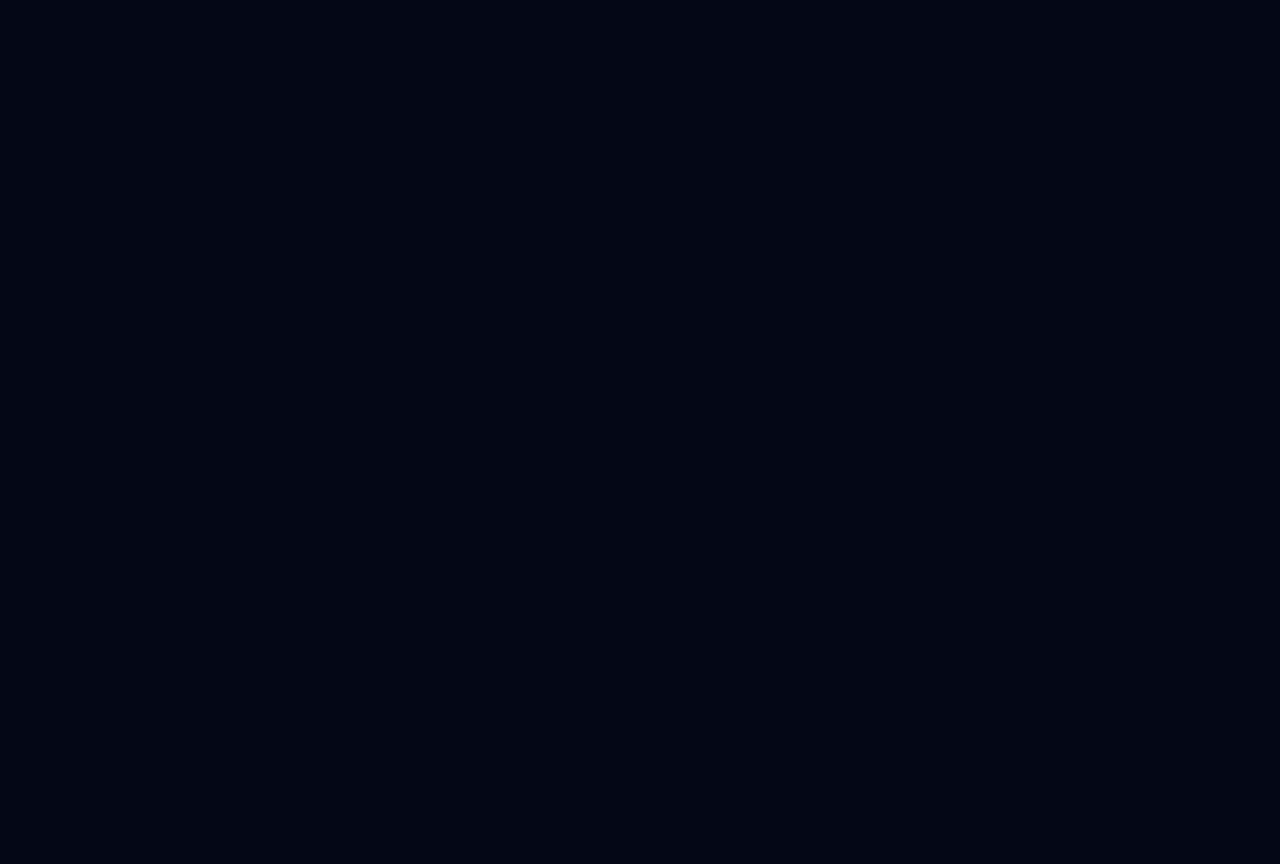
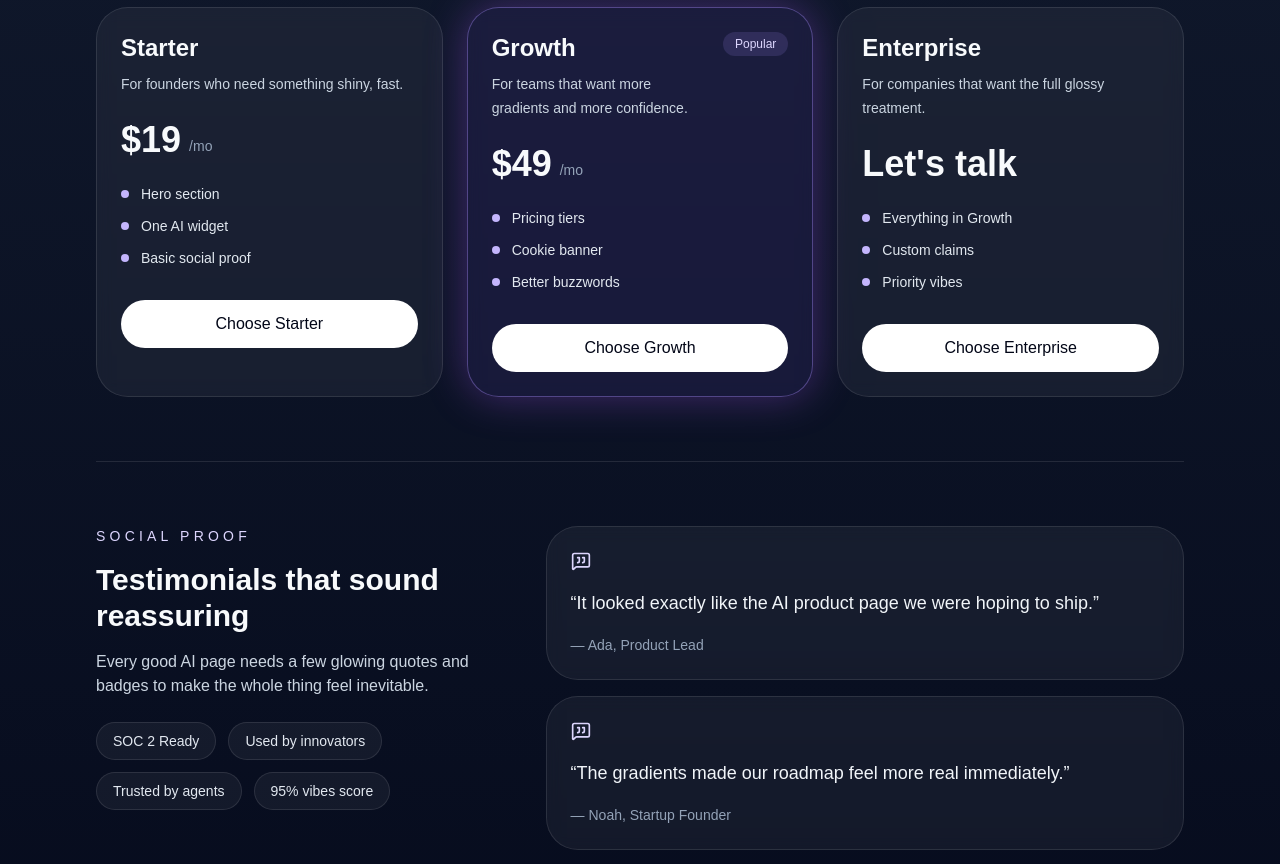
Before and after one commit to Han2-Ro/every-website, a Next.js app: page / in a window 1280 px wide. Shown: the part 1880-2744 px from the top of the page. Before the commit the page ends 1759 px from the top, so only its background shows below. Built offline with nearby package versions, Linux system fonts and the light colour scheme.

Commit message:
feat: add pricing and social proof sections

```diff
--- a/app/page.tsx
+++ b/app/page.tsx
@@ -4,6 +4,7 @@ import {
   Bot,
   Cloud,
   LayoutDashboard,
+  MessageSquareQuote,
   ShieldCheck,
   Sparkles,
 } from "lucide-react";
@@ -35,6 +36,51 @@ const stack = [
   "Coolify-ready deployment",
 ];
 
+const pricingPlans = [
+  {
+    name: "Starter",
+    price: "$19",
+    description: "For founders who need something shiny, fast.",
+    features: ["Hero section", "One AI widget", "Basic social proof"],
+  },
+  {
+    name: "Growth",
+    price: "$49",
+    description: "For teams that want more gradients and more confidence.",
+    features: ["Pricing tiers", "Cookie banner", "Better buzzwords"],
+    featured: true,
+  },
+  {
+    name: "Enterprise",
+    price: "Let's talk",
+    description: "For companies that want the full glossy treatment.",
+    features: ["Everything in Growth", "Custom claims", "Priority vibes"],
+  },
+];
+
+const testimonials = [
+  {
+    quote:
+      "It looked exactly like the AI product page we were hoping to ship.",
+    name: "Ada, Product Lead",
+  },
+  {
+    quote: "The gradients made our roadmap feel more real immediately.",
+    name: "Noah, Startup Founder",
+  },
+  {
+    quote: "We sold the demo before the backend was even a conversation.",
+    name: "Mila, Growth",
+  },
+];
+
+const trustBadges = [
+  "SOC 2 Ready",
+  "Used by innovators",
+  "Trusted by agents",
+  "95% vibes score",
+];
+
 export default function Home() {
   return (
     <main className="min-h-screen bg-[radial-gradient(circle_at_top,rgba(168,85,247,0.25),transparent_35%),linear-gradient(180deg,#020617_0%,#0f172a_55%,#020617_100%)] text-slate-50">
@@ -51,8 +97,11 @@ export default function Home() {
             <a href="#stack" className="transition hover:text-white">
               Stack
             </a>
-            <a href="#deploy" className="transition hover:text-white">
-              Deploy
+            <a href="#pricing" className="transition hover:text-white">
+              Pricing
+            </a>
+            <a href="#social" className="transition hover:text-white">
+              Social proof
             </a>
           </nav>
         </header>
@@ -198,6 +247,149 @@ export default function Home() {
           </div>
         </section>
 
+        <section
+          id="pricing"
+          className="border-t border-white/10 py-16"
+        >
+          <div className="max-w-2xl">
+            <p className="text-sm uppercase tracking-[0.3em] text-violet-200">
+              Pricing
+            </p>
+            <h2 className="mt-3 text-3xl font-semibold">
+              Subscription tiers for maximum confidence
+            </h2>
+            <p className="mt-4 text-slate-300">
+              The pricing section keeps the parody honest: multiple plans,
+              escalating promises, and one obvious best choice.
+            </p>
+          </div>
+
+          <div className="mt-10 grid gap-6 lg:grid-cols-3">
+            {pricingPlans.map((plan) => (
+              <article
+                key={plan.name}
+                className={[
+                  "rounded-[2rem] border p-6 backdrop-blur",
+                  plan.featured
+                    ? "border-violet-400/40 bg-violet-500/10 shadow-glow"
+                    : "border-white/10 bg-white/5",
+                ].join(" ")}
+              >
+                <div className="flex items-start justify-between gap-4">
+                  <div>
+                    <h3 className="text-2xl font-semibold">{plan.name}</h3>
+                    <p className="mt-2 text-sm leading-6 text-slate-300">
+                      {plan.description}
+                    </p>
+                  </div>
+                  {plan.featured ? (
+                    <span className="rounded-full bg-violet-400/15 px-3 py-1 text-xs font-medium text-violet-200">
+                      Popular
+                    </span>
+                  ) : null}
+                </div>
+
+                <div className="mt-6 flex items-end gap-2">
+                  <div className="text-4xl font-semibold">{plan.price}</div>
+                  {plan.price.startsWith("$") ? (
+                    <span className="pb-1 text-sm text-slate-400">/mo</span>
+                  ) : null}
+                </div>
+
+                <ul className="mt-6 space-y-3 text-sm text-slate-200">
+                  {plan.features.map((feature) => (
+                    <li key={feature} className="flex items-center gap-3">
+                      <span className="h-2 w-2 rounded-full bg-violet-300" />
+                      {feature}
+                    </li>
+                  ))}
+                </ul>
+
+                <button className="mt-8 w-full rounded-full bg-white px-4 py-3 font-medium text-slate-950 transition hover:bg-violet-100">
+                  Choose {plan.name}
+                </button>
+              </article>
+            ))}
+          </div>
+        </section>
+
+        <section
+          id="social"
+          className="grid gap-6 border-t border-white/10 py-16 lg:grid-cols-[0.8fr_1.2fr]"
+        >
+          <div className="space-y-4">
+            <p className="text-sm uppercase tracking-[0.3em] text-violet-200">
+              Social proof
+            </p>
+            <h2 className="text-3xl font-semibold">
+              Testimonials that sound reassuring
+            </h2>
+            <p className="text-slate-300">
+              Every good AI page needs a few glowing quotes and badges to make
+              the whole thing feel inevitable.
+            </p>
+
+            <div className="flex flex-wrap gap-3 pt-2">
+              {trustBadges.map((badge) => (
+                <span
+                  key={badge}
+                  className="rounded-full border border-white/10 bg-white/5 px-4 py-2 text-sm text-slate-200"
+                >
+                  {badge}
+                </span>
+              ))}
+            </div>
+          </div>
+
+          <div className="grid gap-4">
+            {testimonials.map((testimonial) => (
+              <figure
+                key={testimonial.name}
+                className="rounded-[2rem] border border-white/10 bg-white/5 p-6 backdrop-blur"
+              >
+                <MessageSquareQuote className="h-5 w-5 text-violet-200" />
+                <blockquote className="mt-4 text-lg leading-8 text-slate-100">
+                  “{testimonial.quote}”
+                </blockquote>
+                <figcaption className="mt-4 text-sm text-slate-400">
+                  — {testimonial.name}
+                </figcaption>
+              </figure>
+            ))}
+          </div>
+        </section>
+
+        <section
+          id="deploy"
+          className="border-t border-white/10 py-16"
+        >
+          <div className="rounded-[2rem] border border-white/10 bg-white/5 p-6 backdrop-blur">
+            <div className="flex flex-col gap-6 lg:flex-row lg:items-center lg:justify-between">
+              <div className="max-w-2xl">
+                <p className="text-sm uppercase tracking-[0.3em] text-violet-200">
+                  Cookie banner
+                </p>
+                <h2 className="mt-3 text-3xl font-semibold">
+                  We use cookies to optimize your AI destiny
+                </h2>
+                <p className="mt-4 text-slate-300">
+                  This banner exists purely because modern product sites feel
+                  incomplete without one.
+                </p>
+              </div>
+
+              <div className="flex flex-wrap gap-3">
+                <button className="rounded-full bg-violet-500 px-5 py-3 font-medium text-white transition hover:bg-violet-400">
+                  Accept all
+                </button>
+                <button className="rounded-full border border-white/15 bg-white/5 px-5 py-3 font-medium text-slate-100 transition hover:bg-white/10">
+                  Manage preferences
+                </button>
+              </div>
+            </div>
+          </div>
+        </section>
+
         <footer className="flex flex-col gap-3 border-t border-white/10 py-8 text-sm text-slate-400 sm:flex-row sm:items-center sm:justify-between">
           <p>Built to look like every AI startup you have seen this year.</p>
           <p>Fake it beautifully.</p>
```
